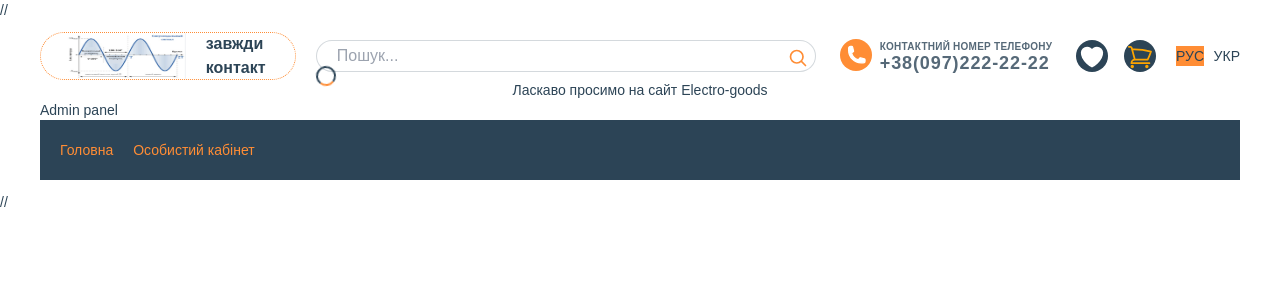
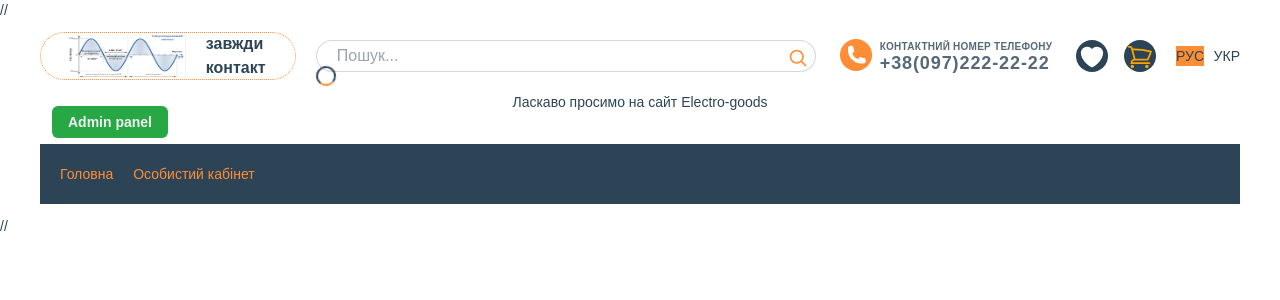
Before and after one commit to TheK0S/electro-goods, a React (Create React App) app: page / in a window 1280 px wide. Shown: the top 300 px of the page. Built offline with nearby package versions, Linux system fonts and the light colour scheme.

Commit message:
add api url

```diff
--- a/src/api.ts
+++ b/src/api.ts
@@ -1 +1 @@
-export const apiUrl: string = "https://localhost:7035/api";
+export const apiUrl: string = "http://eg.somee.com/api";
--- a/src/pages/Home/Home.tsx
+++ b/src/pages/Home/Home.tsx
@@ -3,9 +3,9 @@ import { Link } from 'react-router-dom';
 
 export const Home = () => {
     return (
-        <section className='Home'>
+        <section className='Home p-3'>
             <h1>Ласкаво просимо на сайт Electro-goods</h1>
-            <Link to="/admin">Admin panel</Link>
+            <Link to="/admin" className='px-4 py-2 bg-succes rounded-md font-bold text-modal'>Admin panel</Link>
         </section>
     );
 }
```
